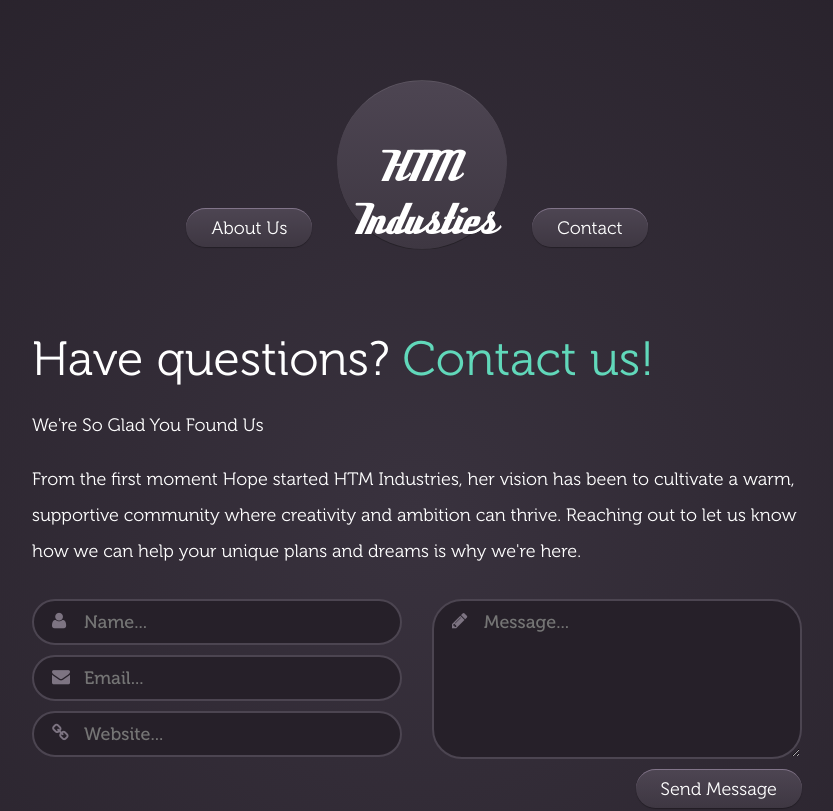
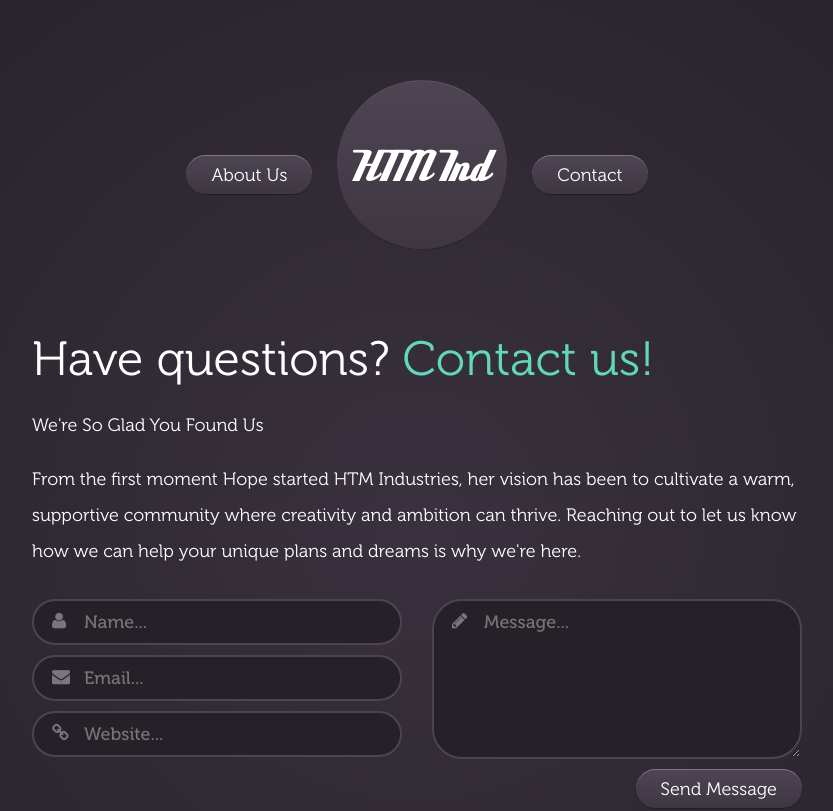
Before and after one commit to Hope-T-M/web-design-1, a plain HTML site: page contact.html in a window 1280 px wide. Shown: the top 811 px of the page, without its empty margins (223-1056 px from the left). Drawn offline with Linux system fonts and the light colour scheme.

Commit message:
Update contact.html

```diff
--- a/contact.html
+++ b/contact.html
@@ -28,7 +28,7 @@
 			<header class="site-header">
 				<div class="container shrinked">
 					<a href="about.html" class="button">About Us</a>
-					<h1 class="logo"><a href="index.html">HTM Industies</a></h1>
+					<h1 class="logo"><a href="index.html">HTM Ind</a></h1>
 					<a href="contact.html" class="button">Contact</a>
 				</div>	<!-- .container -->
 			</header> <!-- .site-header -->
```
